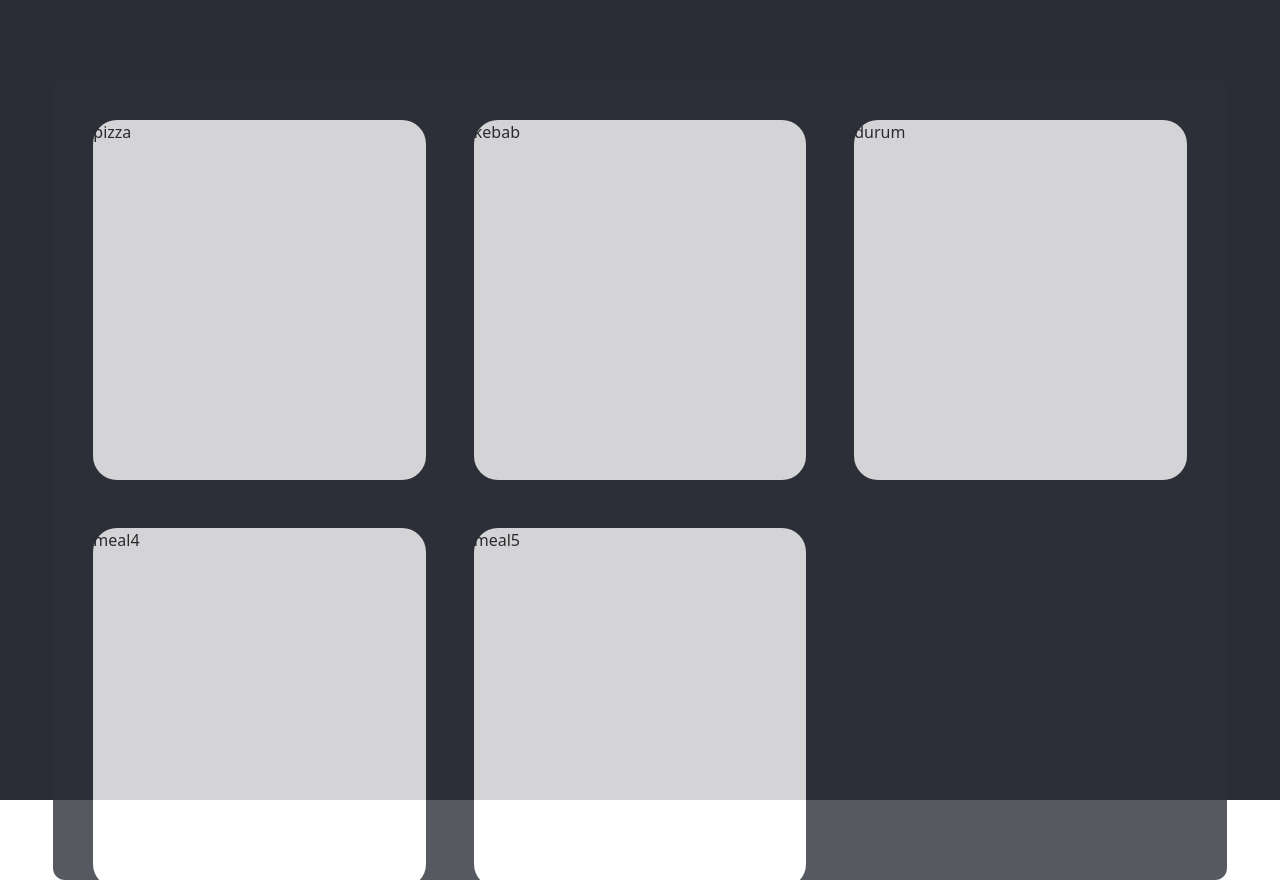
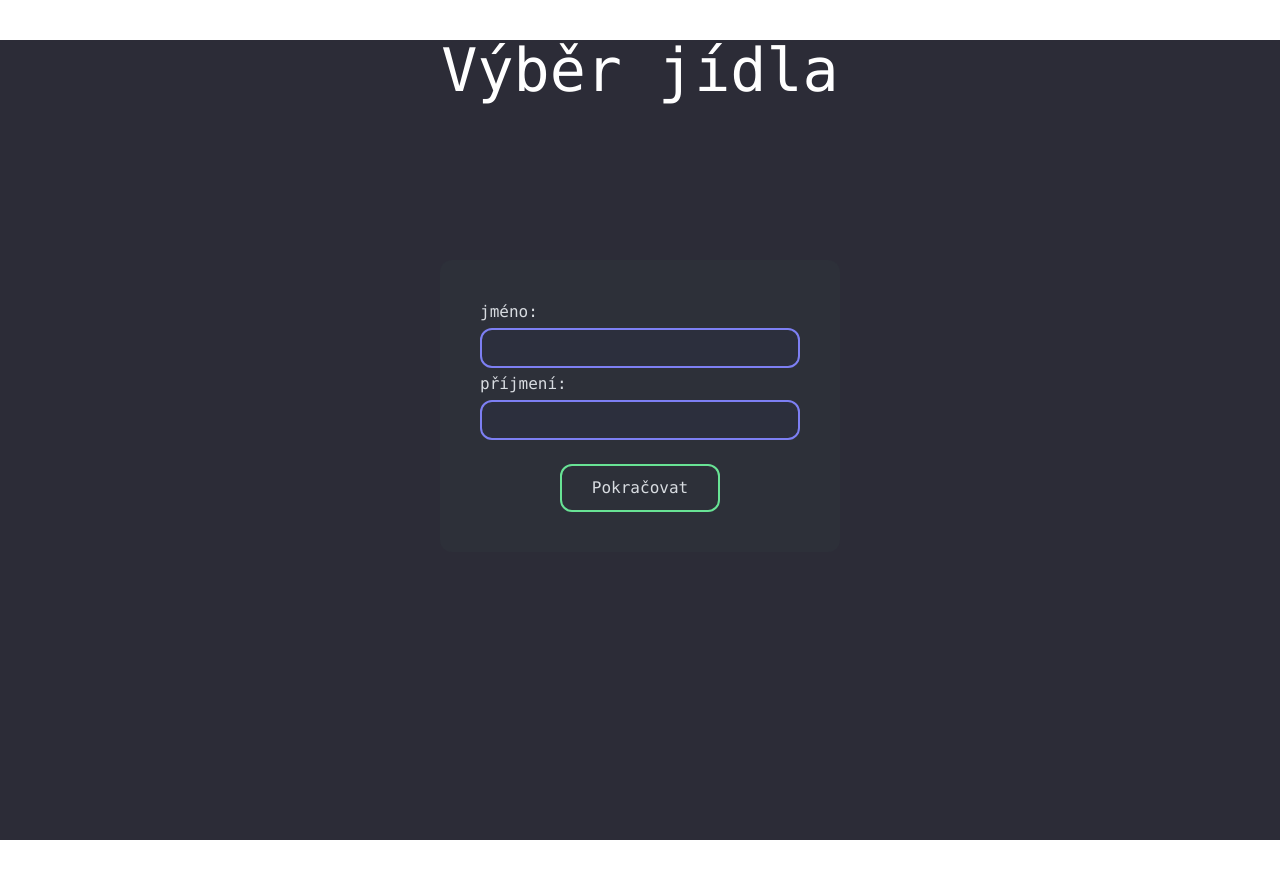
Before and after one commit to FADAMIS/dashboard, a SvelteKit app in the folder frontend/: page /food in a window 1280 px wide. After the commit the page ends 840 px from the top, so only its background shows below. Built offline with nearby package versions, Linux system fonts and the light colour scheme.

Commit message:
new meals page and fixed styles

```diff
--- a/frontend/src/routes/admin/+page.svelte
+++ b/frontend/src/routes/admin/+page.svelte
@@ -1,5 +1,5 @@
 <script>
-    let islogged = true
+    let islogged = false
     let username = "";
     let password = "";
 </script>
@@ -22,9 +22,9 @@
     {:else}
     <div class="bg-gray-950 mt-40 mb-64 flex justify-center flex-col p-10 rounded-xl gap-1">
         <h1 class="text-gray-300 text-5xl font-mono text-center mt-[-20px]">Admin</h1>
-        <label for="tel" class="text-gray-300 font-mono">usrname:</label>
+        <label for="username" class="text-gray-300 font-mono">usrname:</label>
         <input type="text" class="font-mono w-80 h-10 rounded-xl p-2 text-center bg-slate-950 hover:bg-indigo-800 border border-indigo-500 border-2 text-gray-300 transition-all" bind:value={username}/>
-        <label for="tel" class="text-gray-300 font-mono">password:</label>
+        <label for="password" class="text-gray-300 font-mono">password:</label>
         <input type="password" class="font-mono w-80 h-10 rounded-xl p-2 text-center bg-slate-950 hover:bg-indigo-800 border border-indigo-500 border-2 text-gray-300 transition-all" bind:value={password}/>
         <button on:click={submitLogin} class="font-mono w-40 h-12 bg-gray-950 mt-5 text-center rounded-xl self-center hover:bg-green-400 border border-green-400 border-2 transition-all text-gray-300 hover:text-gray-800">Login</button>
     </div>
--- a/frontend/src/routes/food/+page.svelte
+++ b/frontend/src/routes/food/+page.svelte
@@ -1,5 +1,14 @@
 <script>
- let meals = ["pizza", "kebab", "durum", "meal4", "meal5"]
+ let meals = ["pizza", "kebab", "durum", "meal4", "meal5", "pizza", "kebab", "durum", "meal4", "meal5"]
+ let name = "";
+ let surname = "";
+ let nameSubmit = false;
+
+ function submitName() {
+    if(name != "" || surname != "") {
+        nameSubmit = !nameSubmit;
+    }
+ }
 </script>
 
 <style>
@@ -12,15 +21,25 @@
 	}
 </style>
 
-<body class="flex w-full h-screen justify-center">
-    <div class="bg-gray-950 opacity-80 w-11/12 mt-20 p-10 h-screen rounded-xl">
-        <div class="grid grid-cols-3 gap-12 mb-10 place-content-center">
+<body class="w-full h-screen justify">
+    <h1 class="font-mono text-6xl text-white text-center mt-10">Výběr jídla</h1>
+    <div class="flex justify-center">
+        {#if nameSubmit && name != "" && surname != ""}
+        <div class="grid grid-cols-3 gap-12 mb-10 w-full p-20 place-content-center">
             {#each meals as meal}
-            <div class="h-[360px] basis-1/3 bg-white rounded-3xl">
-                {meal}
+            <div class="aspect-square basis-1/3 bg-red-400 rounded-3xl text-center">
+                <h1 class="font-mono text-white font-extrabold text-2xl mt-32">{meal}</h1>
             </div>
             {/each}
         </div>
-
+        {:else}
+        <div class="bg-gray-950 mt-40 mb-64 flex justify-center flex-col p-10 rounded-xl gap-1">
+            <label for="name" class="text-gray-300 font-mono">jméno:</label>
+            <input type="text" class="font-mono w-80 h-10 rounded-xl p-2 text-center bg-slate-950 hover:bg-indigo-800 border border-indigo-500 border-2 text-gray-300 transition-all" bind:value={name}/>
+            <label for="surname" class="text-gray-300 font-mono">příjmení:</label>
+            <input type="text" class="font-mono w-80 h-10 rounded-xl p-2 text-center bg-slate-950 hover:bg-indigo-800 border border-indigo-500 border-2 text-gray-300 transition-all" bind:value={surname}/>
+            <button on:click={submitName} class="font-mono w-40 h-12 bg-gray-950 mt-5 text-center rounded-xl self-center hover:bg-green-400 border border-green-400 border-2 transition-all text-gray-300 hover:text-gray-800">Pokračovat</button>
+        </div>
+        {/if}
     </div>
 </body>
--- a/frontend/src/routes/register/+page.svelte
+++ b/frontend/src/routes/register/+page.svelte
@@ -6,7 +6,7 @@
     let date = "";
 
     let test = ["kokot", "kokot1", "kokot2"]
-    function submitLogin() {
+    function submitRegister() {
         fetch('/api/login', {
             method: 'POST',
             headers: {
@@ -53,11 +53,12 @@
         <label for="tel" class="text-gray-300 font-mono">telefon:</label>
         <input type="text" class="font-mono w-80 h-10 rounded-xl p-2 text-center bg-slate-950 hover:bg-indigo-800 border border-indigo-500 border-2 text-gray-300 transition-all" bind:value={telefon}/>
 
-        <select bind:value={date} class="font-mono mt-4 w-80 h-10 rounded-xl p-2 text-center bg-slate-950 hover:bg-indigo-800 border border-indigo-500 border-2 text-gray-300 transition-all">
+        <label for="term" class="text-gray-300 mt-4 font-mono">termín:</label>
+        <select bind:value={date} class="font-mono w-80 h-10 rounded-xl p-2 text-center bg-slate-950 hover:bg-indigo-800 border border-indigo-500 border-2 text-gray-300 transition-all">
             {#each test as termin}
             <option value={termin}>{termin}</option>
             {/each}
         </select>
-        <button on:click={submitLogin} class="font-mono w-40 h-12 bg-gray-950 mt-5 text-center rounded-xl self-center hover:bg-green-400 border border-green-400 border-2 transition-all text-gray-300 hover:text-gray-800">Login</button>
+        <button on:click={submitRegister} class="font-mono w-40 h-12 bg-gray-950 mt-5 text-center rounded-xl self-center hover:bg-green-400 border border-green-400 border-2 transition-all text-gray-300 hover:text-gray-800">Registrovat</button>
     </div>
 </body>
```
